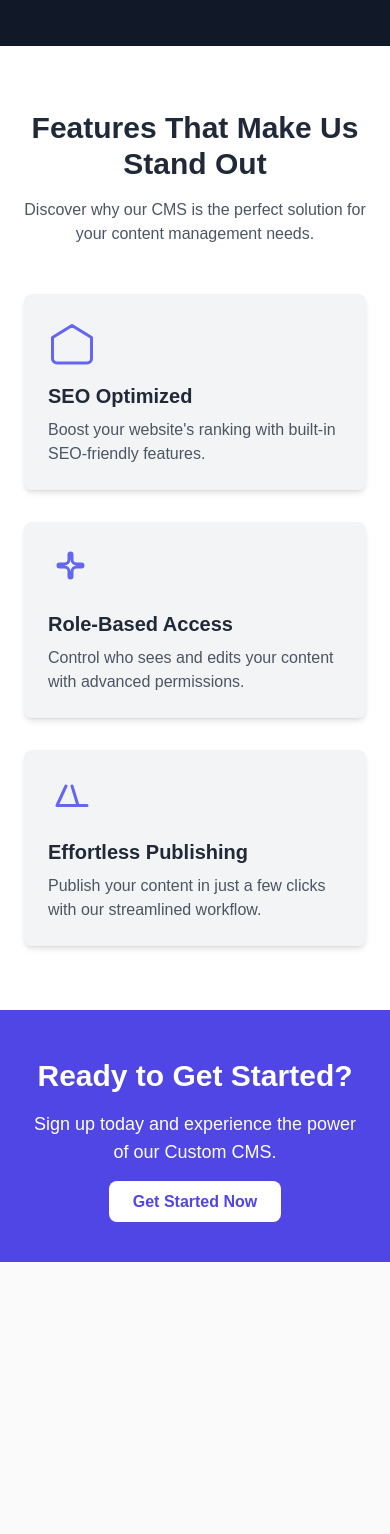
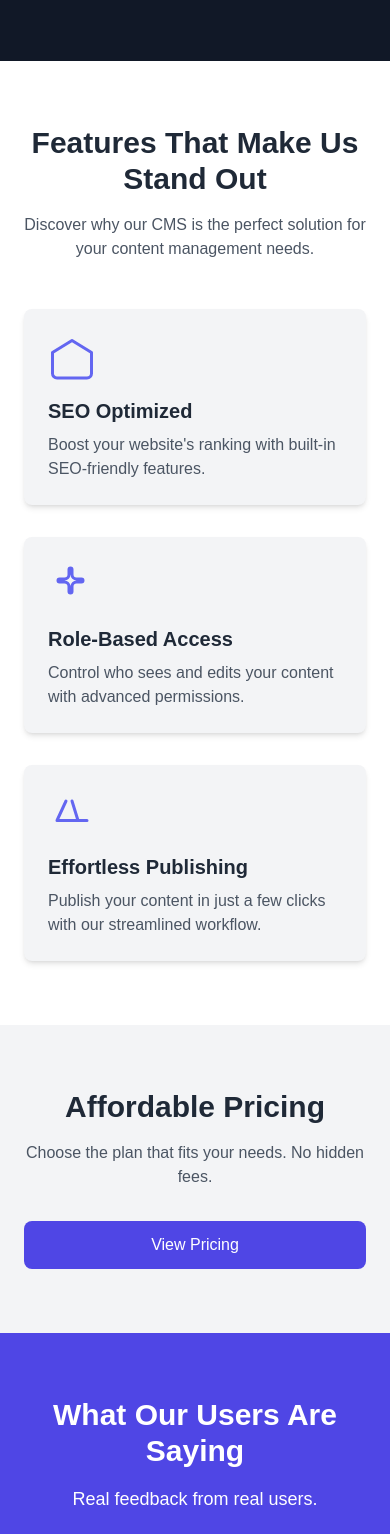
Before and after one commit to Fortunechinenyem/CMS, a Next.js app: page / in a window 390 px wide. Shown: the part 432-1966 px from the top of the page. Before the commit the page ends 1694 px from the top, so only its background shows below. Built offline with nearby package versions, Linux system fonts and the light colour scheme.

Commit message:
updated landing page

```diff
--- a/app/page.js
+++ b/app/page.js
@@ -4,10 +4,10 @@ import Link from "next/link";
 export default function Home() {
   return (
     <div>
-      <section className="relative bg-gray-900  text-white">
+      <section className="relative bg-gray-900 text-white">
         <div className="container mx-auto px-6 py-16 lg:flex lg:items-center lg:justify-between">
           <div className="max-w-2xl">
-            <h1 className="text-4xl font-bold sm:text-5xl lg:text-6xl">
+            <h1 className="text-4xl font-bold sm:text-5xl lg:text-6xl leading-tight">
               Build & Manage Content <br />
               <span className="text-indigo-500">With Ease</span>
             </h1>
@@ -17,7 +17,7 @@ export default function Home() {
             </p>
             <div className="mt-8 flex gap-4">
               <Link
-                href="/login"
+                href="/signup"
                 className="px-6 py-3 bg-indigo-600 text-white rounded-lg shadow-lg hover:bg-indigo-700 transition"
               >
                 Get Started
@@ -52,8 +52,10 @@ export default function Home() {
             </p>
           </div>
           <div className="grid gap-8 sm:grid-cols-2 lg:grid-cols-3">
-            <div className="bg-gray-100 p-6 rounded-lg shadow-md hover:shadow-lg transition">
-              <div className="text-indigo-500 mb-4">
+            <FeatureCard
+              title="SEO Optimized"
+              description="Boost your website's ranking with built-in SEO-friendly features."
+              icon={
                 <svg
                   xmlns="http://www.w3.org/2000/svg"
                   fill="none"
@@ -68,18 +70,12 @@ export default function Home() {
                     d="M12 3.75L21.75 9.75v10.5A2.25 2.25 0 0119.5 22.5h-15a2.25 2.25 0 01-2.25-2.25V9.75L12 3.75z"
                   />
                 </svg>
-              </div>
-              <h3 className="text-xl font-semibold text-gray-800">
-                SEO Optimized
-              </h3>
-              <p className="mt-2 text-gray-600">
-                Boost your website's ranking with built-in SEO-friendly
-                features.
-              </p>
-            </div>
-
-            <div className="bg-gray-100 p-6 rounded-lg shadow-md hover:shadow-lg transition">
-              <div className="text-indigo-500 mb-4">
+              }
+            />
+            <FeatureCard
+              title="Role-Based Access"
+              description="Control who sees and edits your content with advanced permissions."
+              icon={
                 <svg
                   xmlns="http://www.w3.org/2000/svg"
                   fill="none"
@@ -94,18 +90,12 @@ export default function Home() {
                     d="M10.5 6.75v-2.5a.75.75 0 011.5 0v2.5a2.25 2.25 0 002.25 2.25h2.5a.75.75 0 010 1.5h-2.5a2.25 2.25 0 00-2.25 2.25v2.5a.75.75 0 01-1.5 0v-2.5A2.25 2.25 0 008.25 10.5h-2.5a.75.75 0 010-1.5h2.5A2.25 2.25 0 0010.5 6.75z"
                   />
                 </svg>
-              </div>
-              <h3 className="text-xl font-semibold text-gray-800">
-                Role-Based Access
-              </h3>
-              <p className="mt-2 text-gray-600">
-                Control who sees and edits your content with advanced
-                permissions.
-              </p>
-            </div>
-
-            <div className="bg-gray-100 p-6 rounded-lg shadow-md hover:shadow-lg transition">
-              <div className="text-indigo-500 mb-4">
+              }
+            />
+            <FeatureCard
+              title="Effortless Publishing"
+              description="Publish your content in just a few clicks with our streamlined workflow."
+              icon={
                 <svg
                   xmlns="http://www.w3.org/2000/svg"
                   fill="none"
@@ -120,20 +110,47 @@ export default function Home() {
                     d="M4.5 15.75h15m-15 0l4.5-9.75M4.5 15.75L9 6m6 9.75h4.5m-4.5 0L12 6"
                   />
                 </svg>
-              </div>
-              <h3 className="text-xl font-semibold text-gray-800">
-                Effortless Publishing
-              </h3>
-              <p className="mt-2 text-gray-600">
-                Publish your content in just a few clicks with our streamlined
-                workflow.
-              </p>
-            </div>
+              }
+            />
           </div>
         </div>
       </section>
 
-      <section className="bg-indigo-600 text-white py-12">
+      <section className="bg-gray-100 py-16">
+        <div className="container mx-auto px-6 text-center">
+          <h2 className="text-3xl font-bold text-gray-800">
+            Affordable Pricing
+          </h2>
+          <p className="mt-4 text-gray-600">
+            Choose the plan that fits your needs. No hidden fees.
+          </p>
+          <div className="mt-8 flex flex-col sm:flex-row gap-4 justify-center">
+            <Link
+              href="/pricing"
+              className="px-6 py-3 bg-indigo-600 text-white rounded-lg hover:bg-indigo-700 transition"
+            >
+              View Pricing
+            </Link>
+          </div>
+        </div>
+      </section>
+
+      <section className="bg-indigo-600 text-white py-16">
+        <div className="container mx-auto px-6 text-center">
+          <h2 className="text-3xl font-bold">What Our Users Are Saying</h2>
+          <p className="mt-4 text-lg">Real feedback from real users.</p>
+          <div className="mt-8">
+            <Link
+              href="/users"
+              className="px-6 py-3 bg-white text-indigo-600 rounded-lg hover:bg-gray-200 transition"
+            >
+              See Testimonials
+            </Link>
+          </div>
+        </div>
+      </section>
+
+      <section className="bg-gray-900 text-white py-16">
         <div className="container mx-auto px-6 text-center">
           <h2 className="text-3xl font-bold">Ready to Get Started?</h2>
           <p className="mt-4 text-lg">
@@ -141,8 +158,8 @@ export default function Home() {
           </p>
           <div className="mt-6">
             <Link
-              href="/login"
-              className="px-6 py-3 bg-white text-indigo-600 font-bold rounded-lg hover:bg-gray-200 transition"
+              href="/signup"
+              className="px-6 py-3 bg-indigo-600 text-white rounded-lg hover:bg-indigo-700 transition"
             >
               Get Started Now
             </Link>
@@ -152,3 +169,13 @@ export default function Home() {
     </div>
   );
 }
+
+function FeatureCard({ title, description, icon }) {
+  return (
+    <div className="bg-gray-100 p-6 rounded-lg shadow-md hover:shadow-lg transition">
+      <div className="text-indigo-500 mb-4">{icon}</div>
+      <h3 className="text-xl font-semibold text-gray-800">{title}</h3>
+      <p className="mt-2 text-gray-600">{description}</p>
+    </div>
+  );
+}
```
